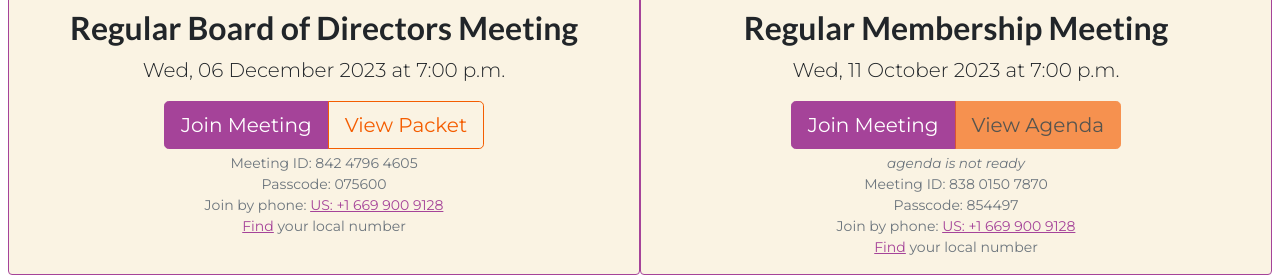
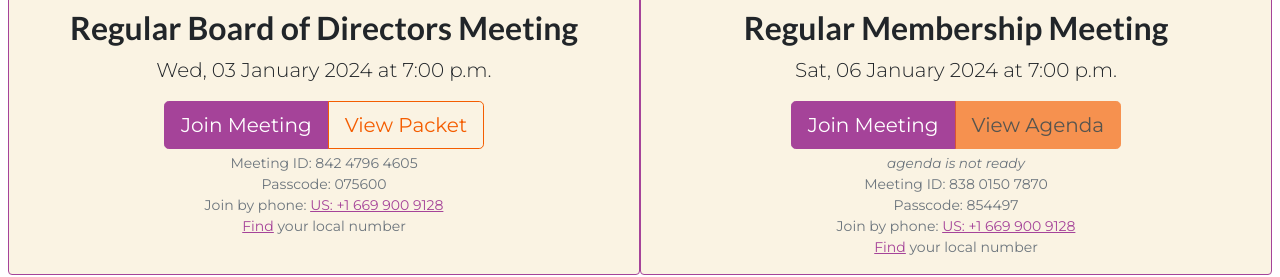
Before and after one commit to sfpride/members, a Jekyll site: the page built from index.html, in a window 1280 px wide, cut to the strip 262-539 px from the top of the page. Built offline with Jekyll 4.4.1, drawn with Linux system fonts in a browser that asks for light colours; some web fonts are replaced.

Commit message:
fix dates

```diff
--- a/_data/meetings.yml
+++ b/_data/meetings.yml
@@ -3,7 +3,7 @@
   active: true
   type: online
   scope: Board
-  date: "December 06, 2023"
+  date: "January 3rd, 2024"
   time: "7:00 p.m."
   # location: "1663 Mission Street, Mezzanine Suite, San Francisco, CA 94103"
   zoom-link: "https://us02web.zoom.us/j/84247964605?pwd=WUIxT3FKUTcwQVQ0anZSYXRRSjZEdz09"
@@ -15,7 +15,7 @@
   active: true
   type: online
   scope: Membership
-  date: "October 11th, 2023"
+  date: "January 6th, 2024"
   time: "7:00 p.m."
   zoom-link: https://us02web.zoom.us/j/83801507870?pwd=aXZEYkViYk5jUW1hRTlNM2pzNUx0Zz09
   zoom-id: 838 0150 7870
```
